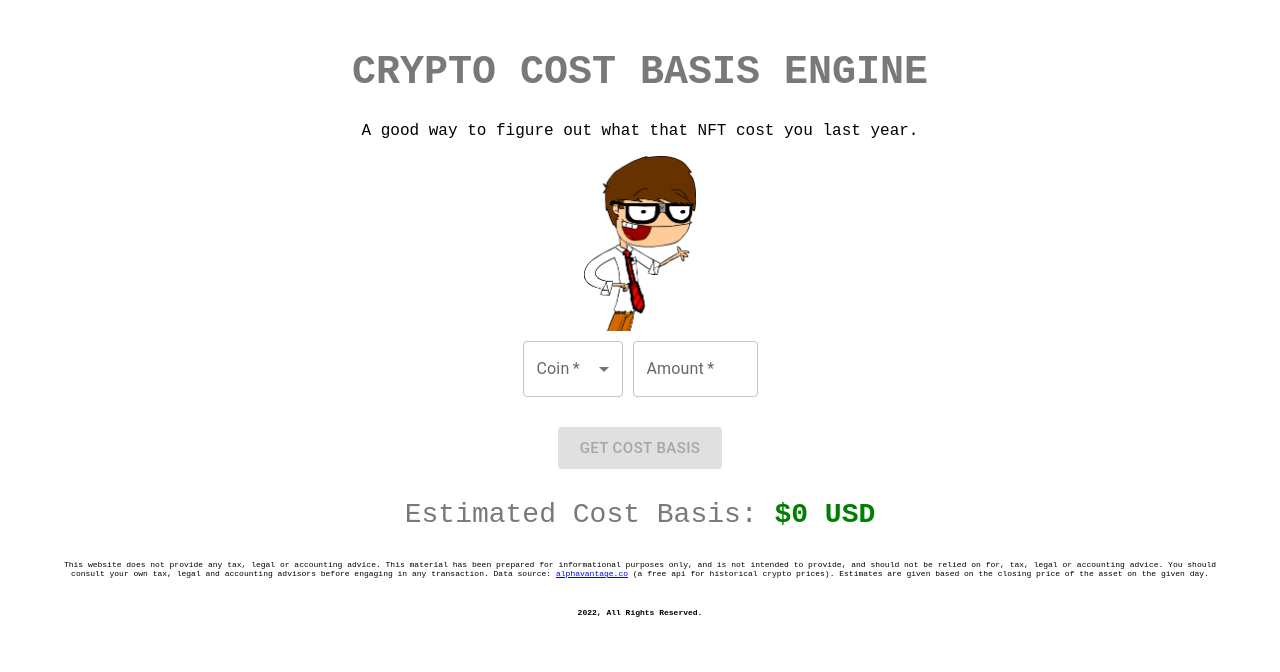
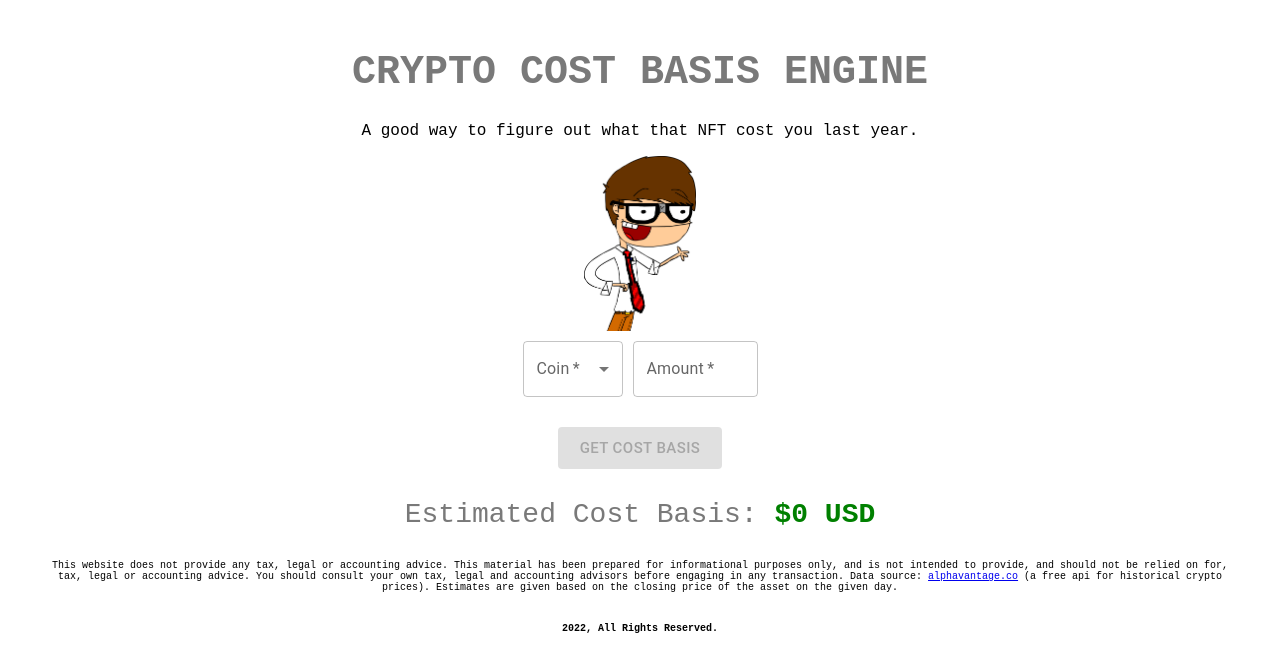
Before and after one commit to benhurley/crypto-cost-basis, a React (Create React App) app: page / in a window 1280 px wide. Shown: the top 672 px of the page. Built offline with nearby package versions, Linux system fonts and the light colour scheme.

Commit message:
small styling updates to disclaimer and footer

```diff
--- a/src/App.css
+++ b/src/App.css
@@ -23,6 +23,8 @@
   color: white;
   margin-top: 5px;
   margin-bottom: 30px;
+  margin-left: 15px;
+  margin-right: 15px;
 }
 
 .App-link {
--- a/src/App.js
+++ b/src/App.js
@@ -127,7 +127,7 @@ function App() {
       </div>
       <div className='disclaimer'>This website does not provide any tax, legal or accounting advice. This material has been prepared for informational purposes only, and is not intended to provide, and should not be relied on for, tax, legal or accounting advice. You should consult your own tax, legal and accounting advisors before engaging in any transaction. Data source: <a href='https://www.alphavantage.co/
 '>alphavantage.co</a> (a free api for historical crypto prices). Estimates are given based on the closing price of the asset on the given day.</div>
-      <div className='disclaimer'><b>2022, All Rights Reserved.</b></div>
+      <div className='footer'><b>2022, All Rights Reserved.</b></div>
     </div>
   );
 }
--- a/src/index.css
+++ b/src/index.css
@@ -48,7 +48,16 @@ code {
 .disclaimer {
   text-align: center;
   margin-top: 30px;
-  font-size: 8px;
+  font-size: 10px;
   margin-left: 50px;
   margin-right: 50px;
 }
+
+.footer {
+  text-align: center;
+  margin-top: 30px;
+  font-size: 10px;
+  margin-left: 50px;
+  margin-right: 50px;
+  margin-bottom: 30px;
+}
```
